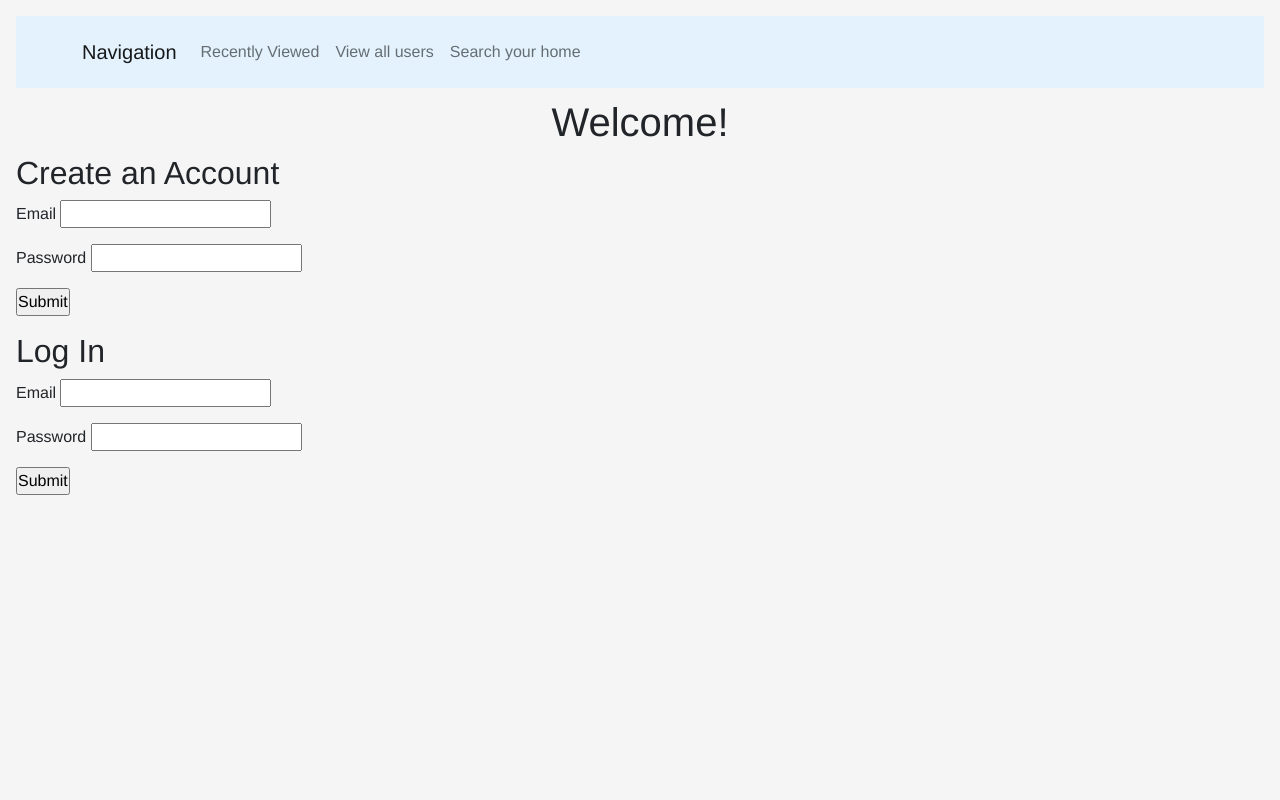
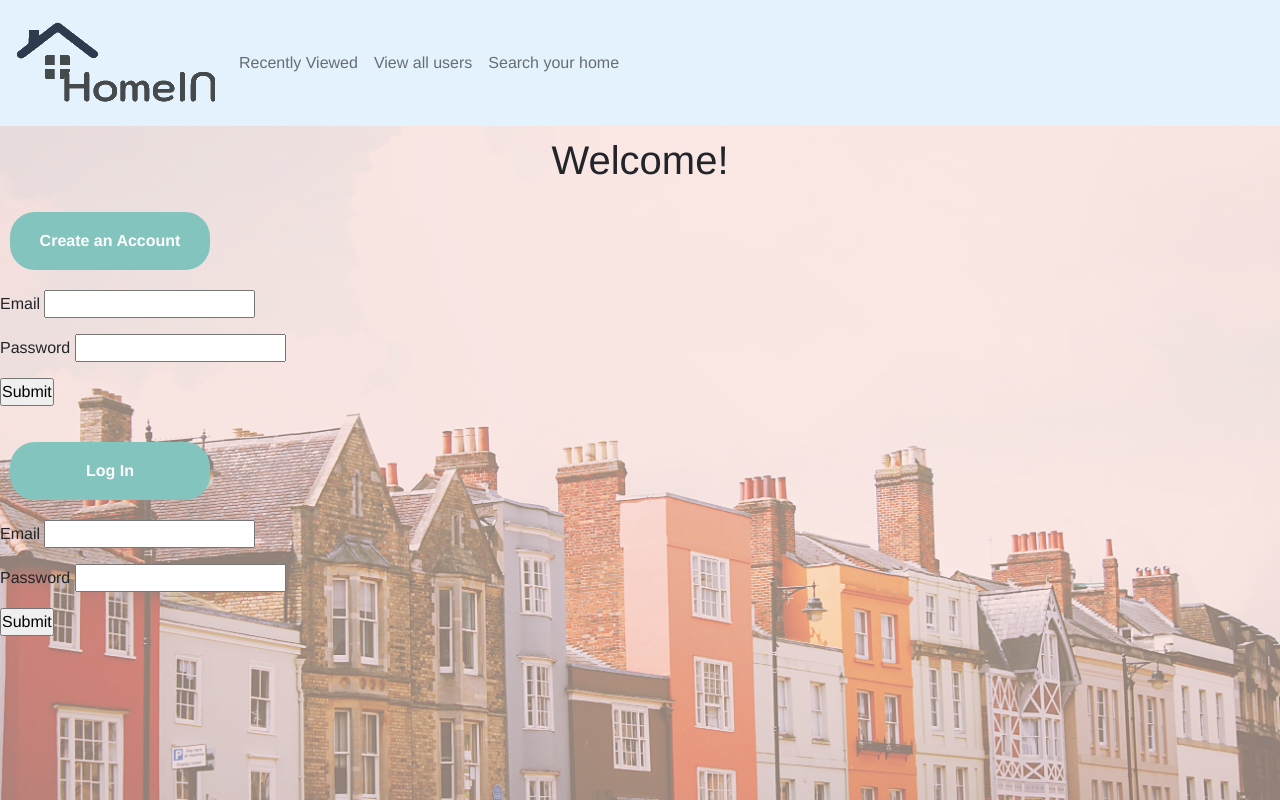
Before and after one commit to Yadi-Wang/hb-project, a Flask app: page / in a window 1280 px wide. Run offline with Flask 2, Linux system fonts and the light colour scheme.

Commit message:
add background photo

```diff
--- a/static/css/style.css
+++ b/static/css/style.css
@@ -9,6 +9,8 @@
     box-sizing: border-box;
 }
 
+
+
 html {
     font-size: 16px;
 }
@@ -17,7 +19,44 @@
     min-height: 100vh;
     font-family: 'Franklin Gothic Medium', 'Arial Narrow', Arial, sans-serif;
     background-color: whitesmoke;
-    padding: 1rem;
+}
+
+.banner {
+  width: 100%;
+  height: 100vh;
+  background: linear-gradient(rgba(255, 221, 210, 0.5), rgba(255, 221, 210, 0.5)), url('../img/backgroundphoto.jpg');
+  background-size: cover;
+  background-position: center;
+  background-repeat: no-repeat;
+}
+
+.content {
+  width: 100%;
+  position: absolute;
+  top: 50%;
+  transform: translateY(-50%);
+  text-align: center;
+  color: blue;
+}
+
+.content h1 {
+  font-size: 70px;
+  margin-top: 80px;
+}
+
+button{
+  width: 200px;
+  padding: 15px 0;
+  text-align: center;
+  margin: 20px 10px;
+  border-radius: 25px;
+  font-weight: bold;
+  border: 2px solid #83C5BE;
+  background: #83C5BE;
+  color: white;
+  cursor: pointer;
+  position:relative;
+  overflow: hidden;
 }
 
 h1 {
--- a/templates/all_properties.html
+++ b/templates/all_properties.html
@@ -1,6 +1,6 @@
 {% extends 'base.html' %}
 {% block title %}All Properties{% endblock %}
-{% block head %} <link rel="stylesheet" href="/static/css/style.css"> {% endblock %}
+{% block head %}  {% endblock %}
 
 {% block body %}
 <nav class="navbar navbar-light p-3 navbar-expand" style="background-color: #e3f2fd;">
--- a/templates/homepage.html
+++ b/templates/homepage.html
@@ -1,10 +1,19 @@
-{% extends 'base.html' %}
-{% block title %}The Home of Your Home{% endblock %}
-{% block head %} <link rel="stylesheet" href="/static/css/style.css"> {% endblock %}
-{% block body %}
+<!doctype html>
+<html>
+  <head>
+    <meta charset="utf-8">
+    <meta name="viewport" content="width=device-width, initial-scale=1">
+    <title>HomeIN-Your future home</title>
+    <link href="https://cdn.jsdelivr.net/npm/bootstrap@5.2.0-beta1/dist/css/bootstrap.min.css" rel="stylesheet" integrity="sha384-0evHe/X+R7YkIZDRvuzKMRqM+OrBnVFBL6DOitfPri4tjfHxaWutUpFmBp4vmVor" crossorigin="anonymous">
+    <link rel="stylesheet" href="https://cdn.jsdelivr.net/npm/bootstrap-icons@1.8.3/font/bootstrap-icons.css">
+    <link rel="stylesheet" href="/static/css/style.css">
+  </head>
+
+<body>
+<div class="banner">
   <nav class="navbar navbar-light p-3 navbar-expand" style="background-color: #e3f2fd;">
-  <div class="container">
-    <a href="" class="navbar-brand">Navigation</a>
+
+      <a href="" class="navbar-brand"><img src="/static/img/homeIN-logo.png" class="logo"></a>
       <button class="navbar-toggler" type="button" data-bs-toggle="collapse" data-bs-target="#navbarSupportedContent">
         <span class="navbar-toggler-icon"></span>
       </button>
@@ -22,12 +31,12 @@
           </li>
         </ul>
       </div>
-  </div>
   </nav>
+
+  <div calss="content">
     <h1>Welcome!</h1>
 
-
-<h2>Create an Account</h2>
+    <button type="button">Create an Account</button>
     <form action="/users" method="POST">
       <p>
         Email <input type="text" name="email">
@@ -42,7 +51,7 @@
       </p>
     </form>
 
-<h2>Log In</h2>
+    <button type="button">Log In</button>
     <form action="/login" method="POST">
       <p>
         Email <input type="text" name="email">
@@ -56,6 +65,7 @@
         <input type="submit">
       </p>
     </form>
-
-
-{% endblock %}
+  </div>
+</div>
+</body>
+</html>
```
Also changed, not shown: static/img/backgroundphoto.jpg (added), static/img/homeIN-logo.png (added), static/img/logo.png (added). Lines whose indentation alone changed are shown as unchanged.
